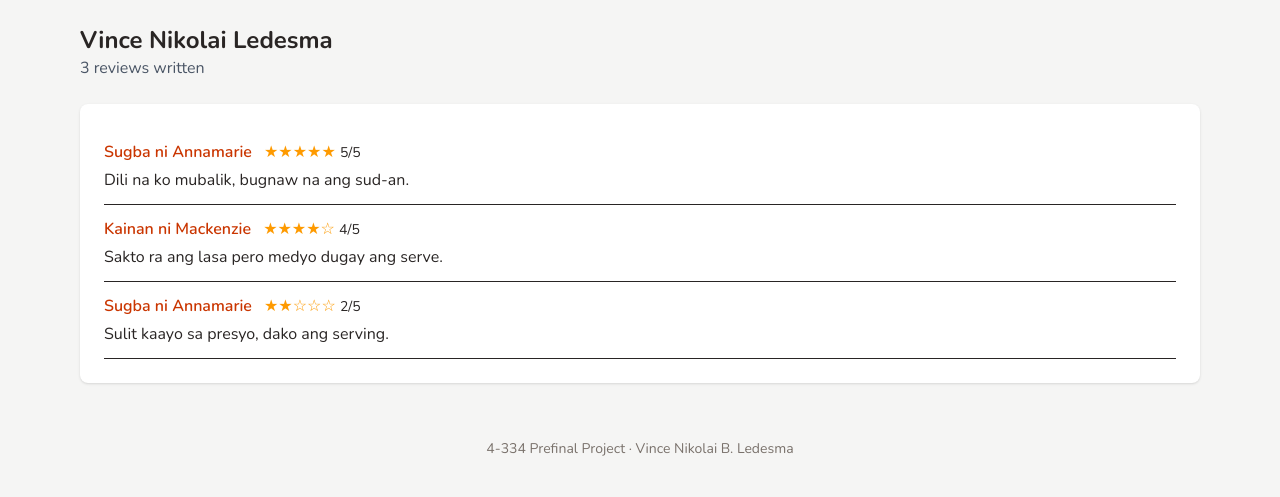
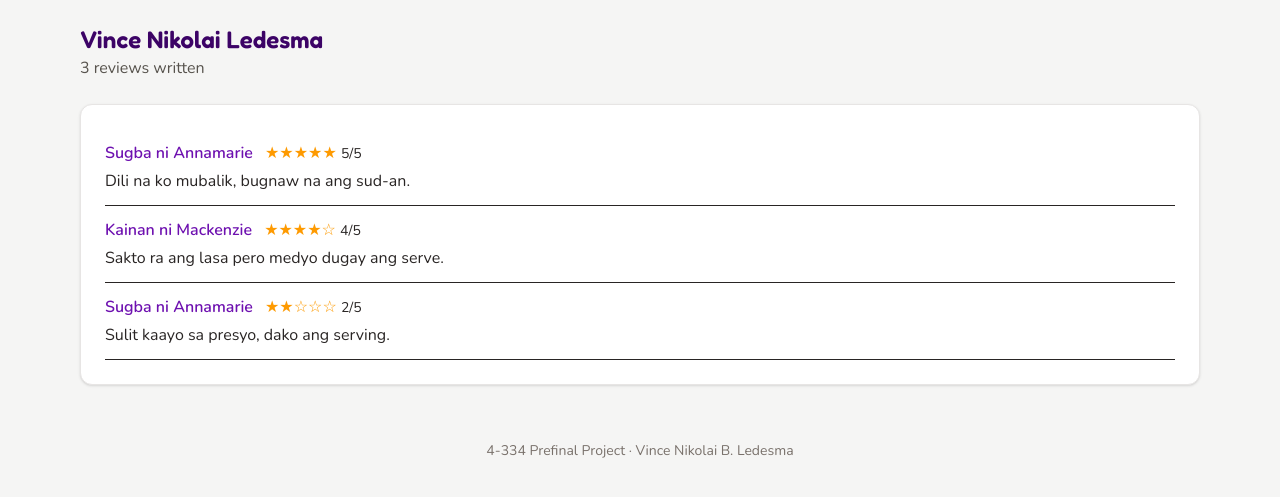
Before and after one commit to vincenikolai/PrefinalProject-Ledesma-KaonTaDavao, a Laravel app: page /reviewers/1 in a window 1280 px wide. Shown: the part 100-597 px from the top of the page. Run offline with Laravel 12, Linux system fonts and the light colour scheme; data comes from the database, SQL or seed files in the repository; style sheets or scripts are compiled from the project's sources.

Commit message:
feat: added

```diff
--- a/resources/views/reviewers/show.blade.php
+++ b/resources/views/reviewers/show.blade.php
@@ -5,21 +5,21 @@
         $count = $user->reviews->count();
     @endphp
 
-    <h1 class="text-2xl font-bold">{{ $user->name }}</h1>
-    <p class="text-gray-600 mb-6">{{ $count }} {{ Str::plural('review', $count) }} written</p>
+    <h1 class="font-display text-2xl font-semibold text-purple-950">{{ $user->name }}</h1>
+    <p class="text-stone-600 mb-6">{{ $count }} {{ Str::plural('review', $count) }} written</p>
 
-    <div class="bg-white rounded-lg shadow p-6">
+    <div class="bg-white rounded-xl shadow-sm border border-stone-200 p-6">
         @forelse ($user->reviews as $review)
             <div class="border-b py-3">
                 <p>
-                    <a href="{{ route('eateries.show', $review->eatery) }}" class="font-semibold text-orange-700 hover:underline">{{ $review->eatery->name }}</a>
+                    <a href="{{ route('eateries.show', $review->eatery) }}" class="font-semibold text-purple-800 hover:underline">{{ $review->eatery->name }}</a>
                     <x-rating :value="$review->rating" class="ml-2" />
                     <span class="text-sm">{{ $review->rating }}/5</span>
                 </p>
                 <p class="mt-1">{{ $review->body }}</p>
             </div>
         @empty
-            <p class="text-gray-500">This reviewer has not written any reviews yet.</p>
+            <p class="text-stone-500">This reviewer has not written any reviews yet.</p>
         @endforelse
     </div>
 @endsection
```
Also changed, not shown: resources/views/districts/show.blade.php (+11 -20 lines).
